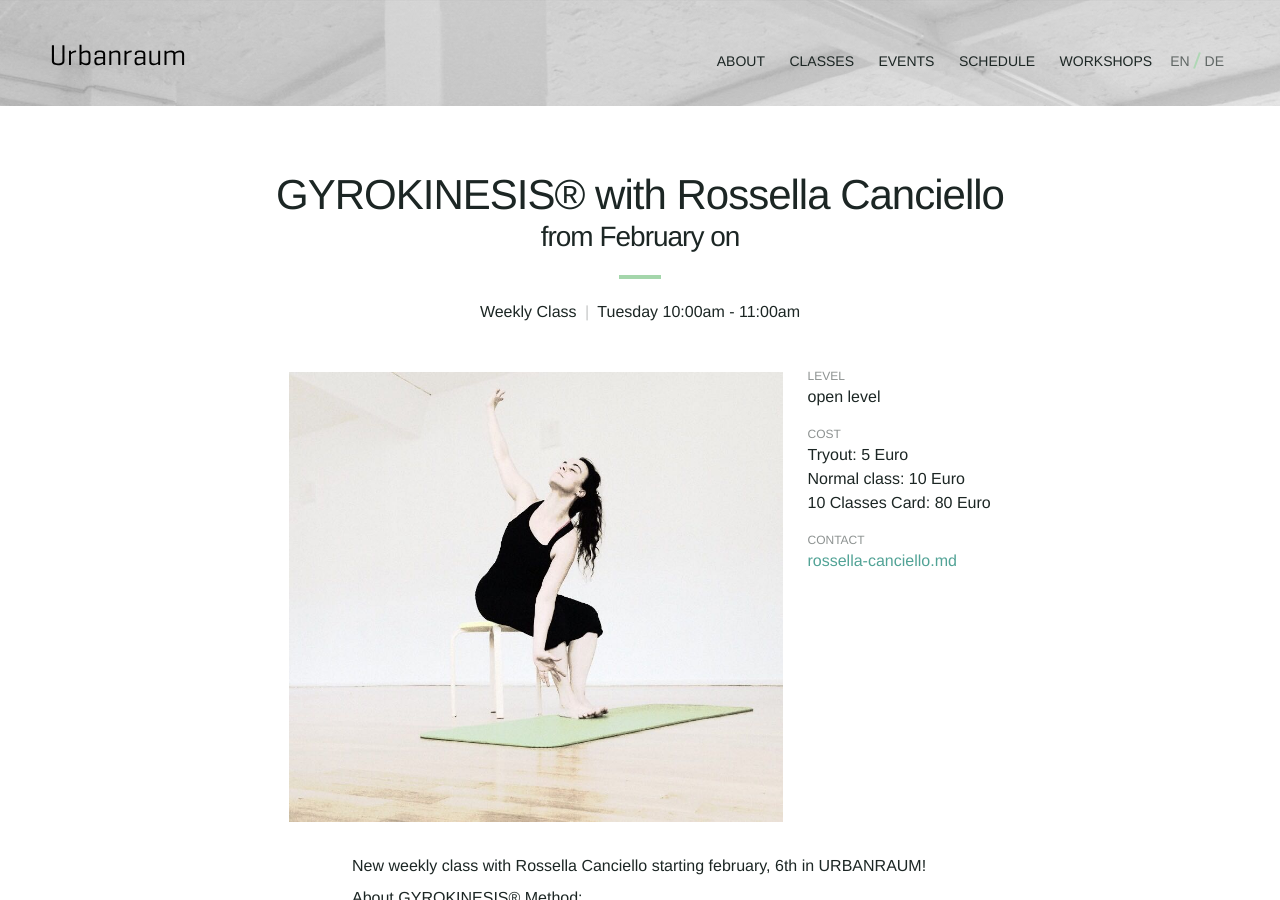
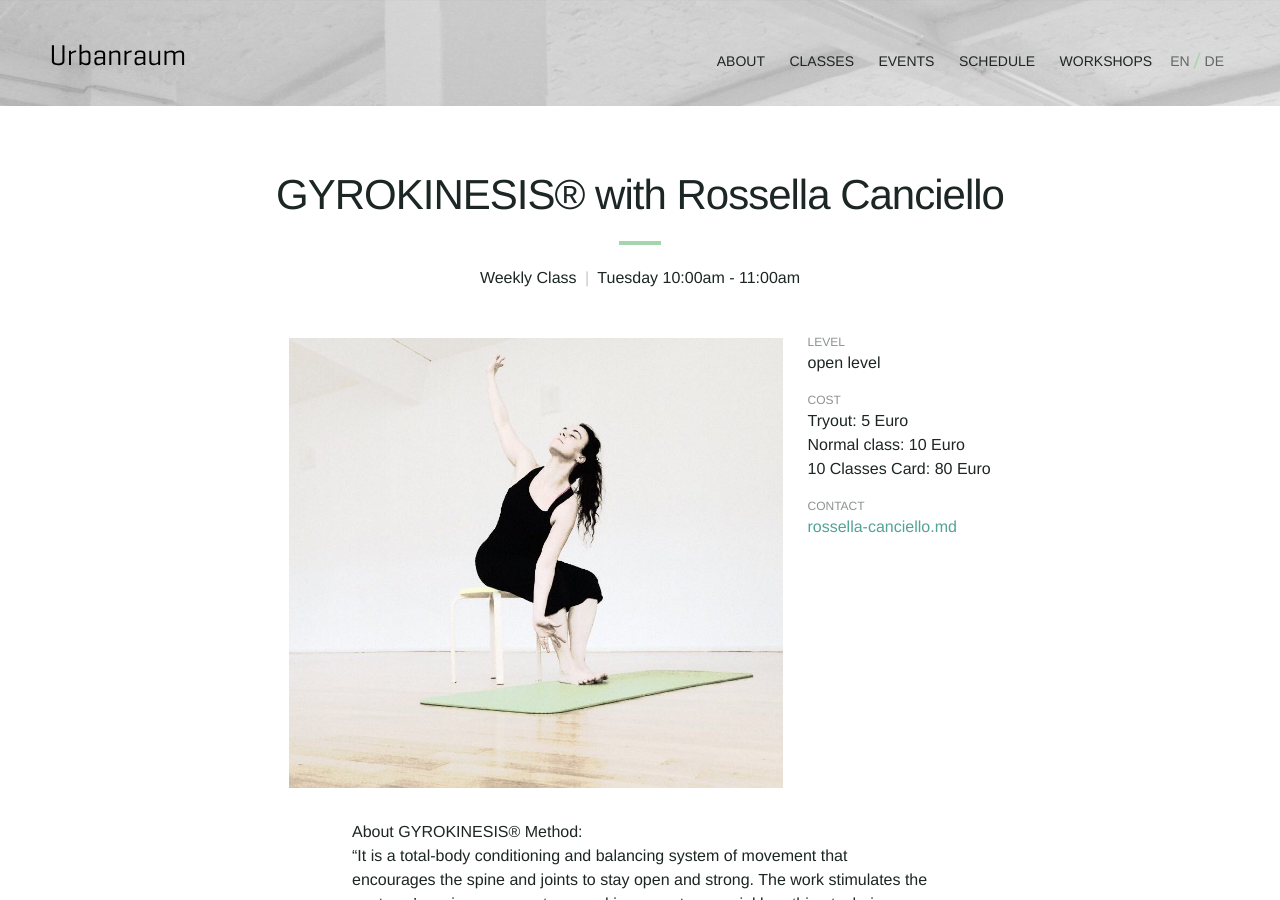
Before and after one commit to Kriesse/urbanraum, a Jekyll site: the page built from _classes/gyrokinesis.md, in a window 1280 px wide and 900 px high. Built offline with Jekyll 4.4.1, drawn with Linux system fonts in a browser that asks for light colours; nearby versions of some CDN libraries.

Commit message:
Update gyrokinesis.md

```diff
--- a/_classes/gyrokinesis.md
+++ b/_classes/gyrokinesis.md
@@ -10,8 +10,8 @@ image: "class-gyrokinesis.jpg"
 title_en: "GYROKINESIS® with Rossella Canciello"
 title_de: "GYROKINESIS® mit Rossella Canciello"
 
-subtitle_en: "from February on"
-subtitle_de: "ab Februar 2018"
+subtitle_en: ""
+subtitle_de: ""
 
 type_en: "Weekly Class"
 type_de: "Wöchentlicher Kurs"
@@ -31,8 +31,6 @@ price_de: |
 
 description_en: |
 
-  New weekly class with Rossella Canciello starting february, 6th in URBANRAUM!
-
   About GYROKINESIS® Method:
   “It is a total-body conditioning and balancing system of movement that encourages the spine and joints to stay open and strong. The work stimulates the anatomy’s major organ systems and incorporates special breathing techniques, particular to each group of exercises within the methodology. Fluidity of motion while performing the moves is also a key premise.
 
```
